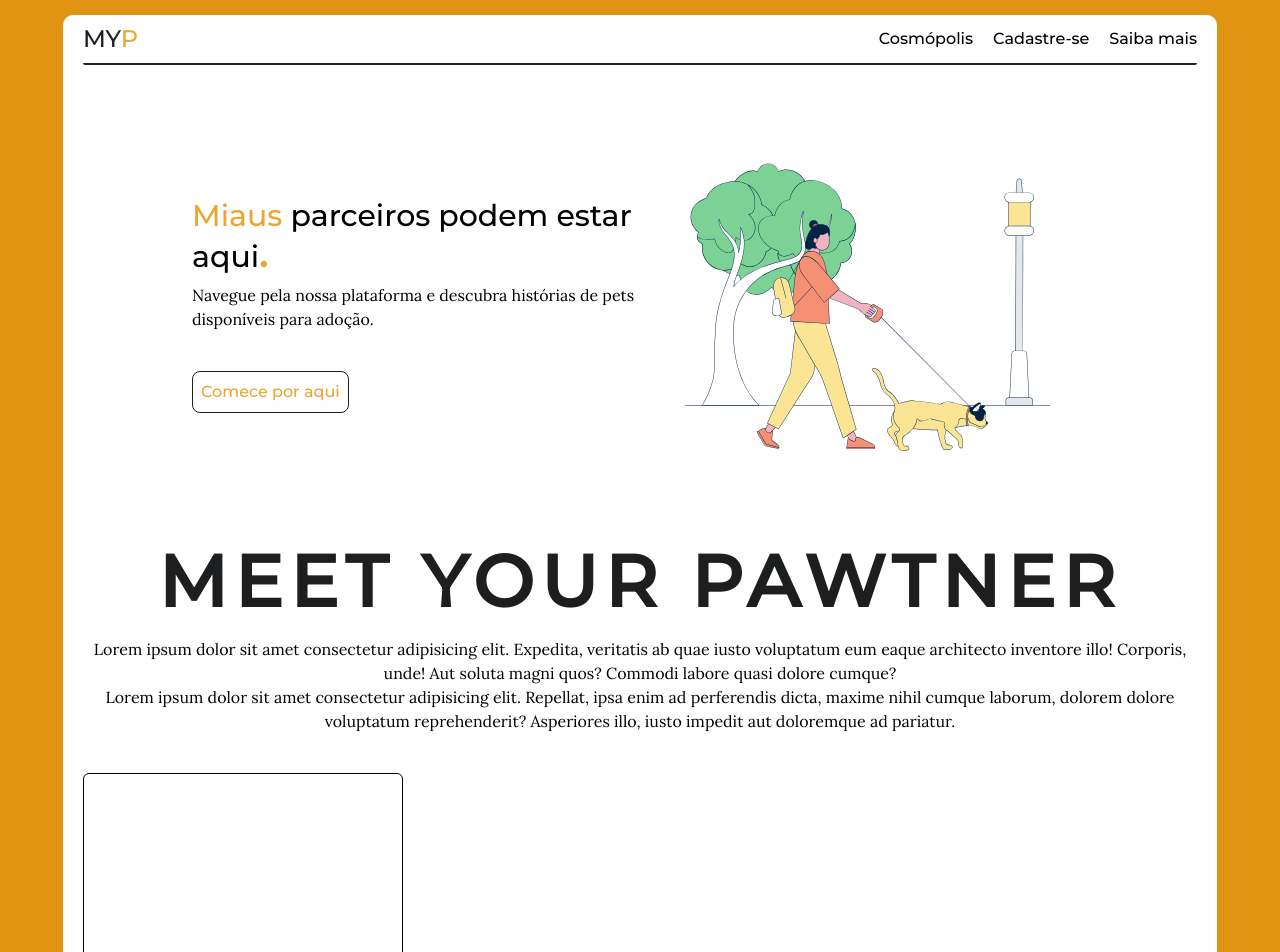
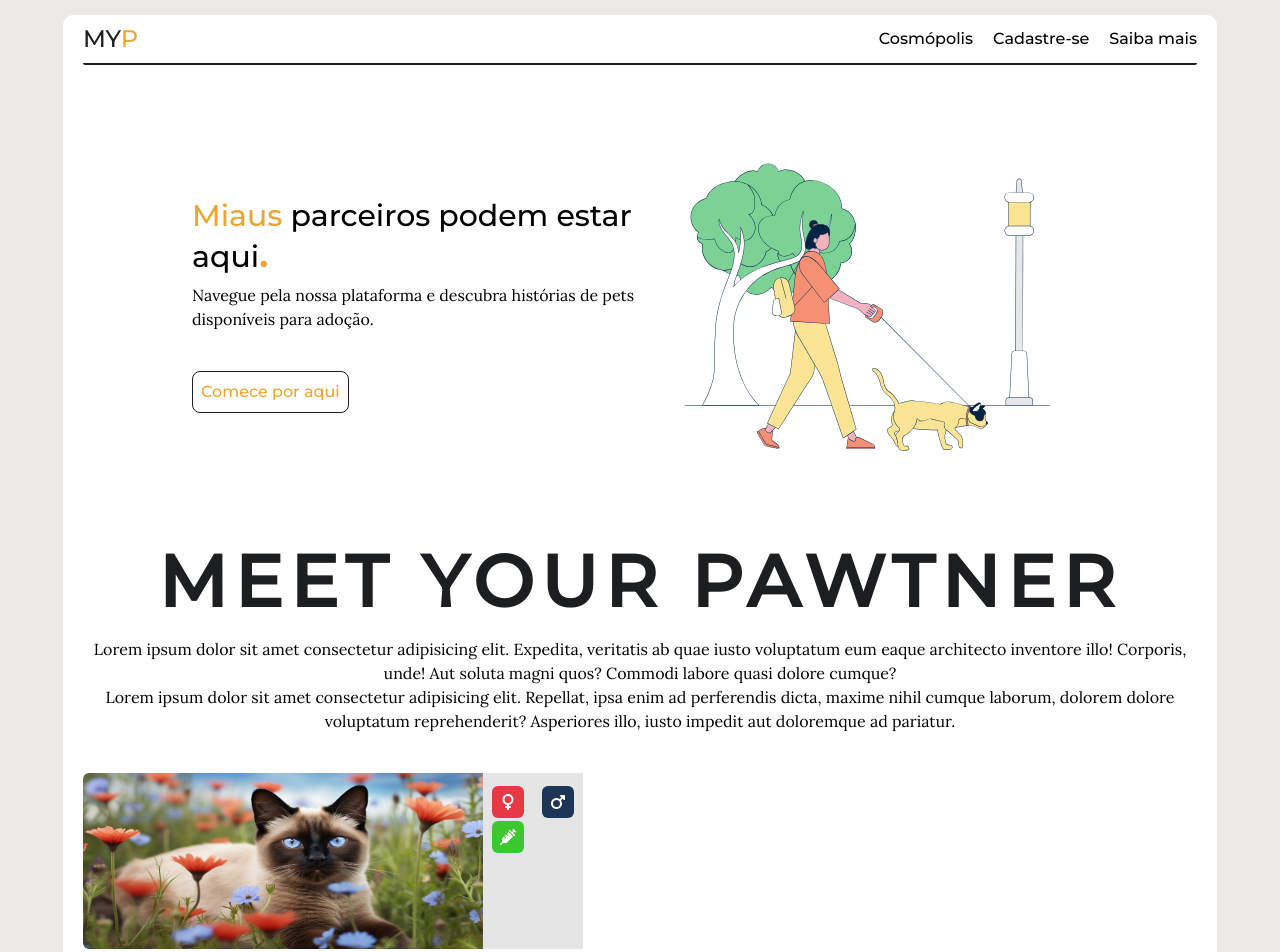
Before and after one commit to euheber/myp, a React (Vite) app: page / in a window 1280 px wide. Shown: the top 952 px of the page. Built offline with nearby package versions, Linux system fonts and the light colour scheme.

Commit message:
add tags

```diff
--- /dev/null
+++ b/src/assets/icons/mars.jsx
@@ -0,0 +1,9 @@
+function Mars(){
+    return (
+<svg xmlns="http://www.w3.org/2000/svg" height="1em" viewBox="0 0 448 512" fill="#ffffff">
+    <path d="M289.8 46.8c3.7-9 12.5-14.8 22.2-14.8H424c13.3 0 24 10.7 24 24V168c0 9.7-5.8 18.5-14.8 22.2s-19.3 1.7-26.2-5.2l-33.4-33.4L321 204.2c19.5 28.4 31 62.7 31 99.8c0 97.2-78.8 176-176 176S0 401.2 0 304s78.8-176 176-176c37 0 71.4 11.4 99.8 31l52.6-52.6L295 73c-6.9-6.9-8.9-17.2-5.2-26.2zM400 80l0 0h0v0zM176 416a112 112 0 1 0 0-224 112 112 0 1 0 0 224z"/></svg>
+    )
+}
+
+
+export default Mars
--- /dev/null
+++ b/src/assets/icons/syringe.jsx
@@ -0,0 +1,8 @@
+function syringe(){
+    return (
+        <svg xmlns="http://www.w3.org/2000/svg" height="1em" viewBox="0 0 512 512" fill="#ffffff"><path d="M441 7l32 32 32 32c9.4 9.4 9.4 24.6 0 33.9s-24.6 9.4-33.9 0l-15-15L417.9 128l55 55c9.4 9.4 9.4 24.6 0 33.9s-24.6 9.4-33.9 0l-72-72L295 73c-9.4-9.4-9.4-24.6 0-33.9s24.6-9.4 33.9 0l55 55L422.1 56 407 41c-9.4-9.4-9.4-24.6 0-33.9s24.6-9.4 33.9 0zM210.3 155.7l61.1-61.1c.3 .3 .6 .7 1 1l16 16 56 56 56 56 16 16c.3 .3 .6 .6 1 1l-191 191c-10.5 10.5-24.7 16.4-39.6 16.4H97.9L41 505c-9.4 9.4-24.6 9.4-33.9 0s-9.4-24.6 0-33.9l57-57V325.3c0-14.9 5.9-29.1 16.4-39.6l43.3-43.3 57 57c6.2 6.2 16.4 6.2 22.6 0s6.2-16.4 0-22.6l-57-57 41.4-41.4 57 57c6.2 6.2 16.4 6.2 22.6 0s6.2-16.4 0-22.6l-57-57z"/></svg>
+    )
+}
+
+
+export default syringe
--- /dev/null
+++ b/src/assets/icons/venus.jsx
@@ -0,0 +1,8 @@
+function venus (){
+    return(
+        <svg xmlns="http://www.w3.org/2000/svg" height="1em" viewBox="0 0 384 512" fill="#ffffff"><path d="M80 176a112 112 0 1 1 224 0A112 112 0 1 1 80 176zM224 349.1c81.9-15 144-86.8 144-173.1C368 78.8 289.2 0 192 0S16 78.8 16 176c0 86.3 62.1 158.1 144 173.1V384H128c-17.7 0-32 14.3-32 32s14.3 32 32 32h32v32c0 17.7 14.3 32 32 32s32-14.3 32-32V448h32c17.7 0 32-14.3 32-32s-14.3-32-32-32H224V349.1z"/></svg>
+    )
+}
+
+
+export default venus
--- a/src/components/card/Card.jsx
+++ b/src/components/card/Card.jsx
@@ -1,18 +1,19 @@
+import FemaleTag from "../tags/FemaleTag"
+import MaleTag from "../tags/MaleTag"
+import Vaccine from "../tags/vaccineTag"
+
 function Card() {
   return (
-    <div className="w-80 h-96 rounded-md p-2 border border-black">
+    <div className="w-[500px] h-44 flex  border-1d1e20">
 
-      <div className="h-[182px] rounded-md">
-
+    <div className="w-[400px]">
+      <img src="/images/gato.jpg" alt="" className="w-full h-full  rounded-l-md"/>
+    </div>
+      <div className="w-[100px] bg-e5e5e5 grid grid-cols-2 grid-rows-5 place-items-center gap-y-4 pt-5">
+        <FemaleTag/>
+        <MaleTag/>
+        <Vaccine/>
       </div>
-
-      <div className="h-[182px] ">
-        <div className="flex justify-between items-center px-4 pt-1">
-          <h1 className="font-bold">Dentinhos</h1> <span className="material-symbols-outlined text-f2c94d">female</span>
-        </div>
-
-      </div>
-
     </div>
   )
 }
--- /dev/null
+++ b/src/components/tags/FemaleTag.jsx
@@ -0,0 +1,12 @@
+import Venus from "../../assets/icons/venus"
+
+function FemaleTag(){
+    return (
+        <div className=" h-8 p-2 w-8 bg-e63946 flex items-center justify-center rounded-md">
+            <Venus />
+        </div>
+    )
+}
+
+
+export default FemaleTag
--- /dev/null
+++ b/src/components/tags/MaleTag.jsx
@@ -0,0 +1,12 @@
+import Mars from "../../assets/icons/mars"
+
+function Maletag(){
+    return (
+        <div className=" h-8 p-2 w-8 bg-1d3557 flex items-center justify-center rounded-md">
+            <Mars />
+        </div>
+    )
+}
+
+
+export default Maletag
--- /dev/null
+++ b/src/components/tags/vaccineTag.jsx
@@ -0,0 +1,12 @@
+import Syringe from "../../assets/icons/syringe"
+
+function vaccine() {
+  return (
+    <div className=" h-8 p-2 w-8 bg-3DC731 flex items-center justify-center rounded-md">
+        <Syringe />
+    </div>
+  )
+}
+
+
+export default vaccine
--- a/src/index.css
+++ b/src/index.css
@@ -4,7 +4,7 @@
 
 
 body{
-  background-color: #E29513;
+  background-color: #eceae6;
   padding-block: 15px;
 }
 
--- a/src/utility/cardContent/card.js
+++ /dev/null
@@ -1,21 +0,0 @@
-const cardContent = {
-    myp: {
-        title: 'O que é a MYP?',
-        content: "A MYP é uma plataforma onde você pode cadastrar animais e disponibilizados para adoção."
-    },
-    ong: {
-        title: 'Para ongs',
-        content: 'Se você é uma ONG, a plataforma disponibiliza um meio de divulgação e também meios para receber doações'
-    },
-    blog: {
-        title: 'Nosso blog',
-        content: 'Fique de olho em nosso blog para ficar por dentro do contéudo relacioando a adoções e atualizações da plataforma.'
-    },
-    register: {
-        title: 'Registre-se',
-        content: 'Cadastre-se na nossa plataforma.'
-    }
-}
-
-
-export default cardContent
--- a/src/utility/cardStyle/card.js
+++ /dev/null
@@ -1,17 +0,0 @@
-const cardStyle = [
-    {
-        blog: 'row-span-2 bg-E76F51',
-        myp: 'col-span-2 bg-2A9D8F',
-        ong: 'row-span-2 bg-06d6a0',
-        register: 'col-span-2 bg-F4A261'
-    },
-    {
-        blog: 'row-span-5 bg-2A9D8F',
-        myp: 'row-span-2 bg-06d6a0',
-        ong: 'row-span-2 bg-E76F51',
-        register: 'col-span-1 bg-F4A261'
-    },
-]
-
-
-export default cardStyle
--- a/tailwind.config.js
+++ b/tailwind.config.js
@@ -12,11 +12,11 @@ export default {
     },
     colors: {
       'f2c94d': '#eca531',
-      '2A9D8F': '#2A9D8F',
-      'F4A261': '#F4A261',
-      'E76F51': '#E76F51',
-      '06d6a0': '#06d6a0',
+      '3DC731': '#3DC731',
       '1d1e20': '#1d1e20',
+      'e5e5e5': '#e5e5e5',
+      'e63946': '#e63946',
+      '1d3557': '#1d3557',
     }
   },
   plugins: [],
```
Also changed, not shown: public/images/gato.jpg (added).
